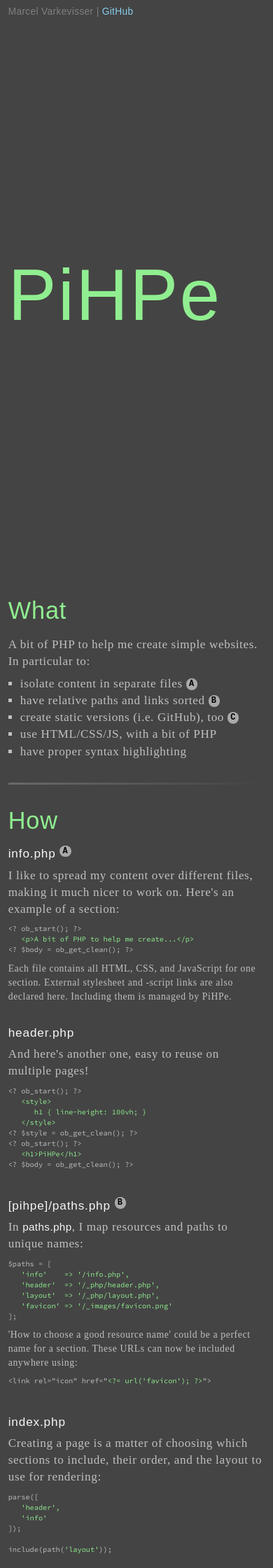
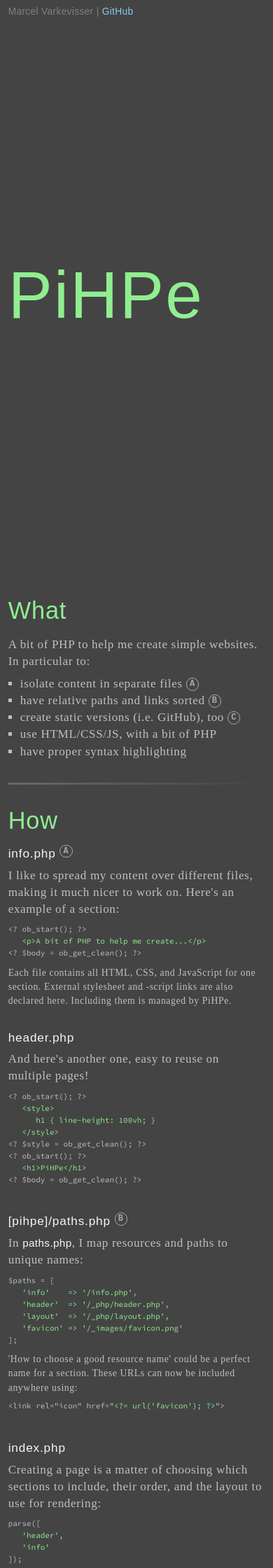
Before and after one commit to marcelvark/pihpe, a PHP site: the page made by [pihpe]/examples/index.php in a window 390 px wide. Shown: the top 2240 px of the page at 70% size. Run offline with PHP 8.4, Linux system fonts and the light colour scheme; data that the repository does not hold is empty.

Commit message:
Mobile friendliness
Tried to make the example more mobile friendly. Especially monospace text became too small.

```diff
--- a/[pihpe]/build.html
+++ b/[pihpe]/build.html
@@ -1,5 +1,7 @@
 
-
+<head>
+	<meta name="viewport" content="width=device-width, initial-scale=1, maximum-scale=1">
+</head>
 
 <p>
 	<b><span style="font-family: sans-serif">PiHPe</span></b>
--- a/[pihpe]/build.php
+++ b/[pihpe]/build.php
@@ -45,6 +45,10 @@
    */
 ?>
 
+
+<head>
+   <meta name="viewport" content="width=device-width, initial-scale=1, maximum-scale=1">
+</head>
 
 <p>
    <b><span style="font-family: sans-serif">PiHPe</span></b><br>
--- a/_php/header.php
+++ b/_php/header.php
@@ -24,7 +24,7 @@
 
    <style>
       header { min-height: 100vh; }
-      h1 { line-height: 100vh; text-align: middle; font-size: 6rem; margin: 0; }
+      h1 { line-height: 100vh; text-align: middle; font-size: 5.5rem; margin: 0; }
       h1 a { padding: 0; color: inherit; }
       h1 a:hover { border: none; }
       footer { color: Gray; font-size: 0.8rem; letter-spacing: 0.025em; font-family: Arial, sans-serif; }
--- a/_php/layout.php
+++ b/_php/layout.php
@@ -30,6 +30,8 @@
 
       * { margin: 0; padding: 0; box-sizing: border-box; }
 
+      pre, code, kbd, samp, tt { font-family: monospace,monospace; font-size: 0.8em; }
+
       body { background-color: #444; }
       h1, h2, h3 { color: LightGreen; }
       p, li, pre, small { color: Silver; }
@@ -42,14 +44,16 @@
       ::selection { background: rgba(144, 238, 144, 0.99); color: #444; }
 
       html { font-size: calc(1rem + 0.3vw); }
+      /*html { font-size: 20px; }*/
       h1, h2, h3, a, kbd { letter-spacing: 0.025em; font-family: Arial, sans-serif; }
       h1, h2, h3 { font-weight: normal; }
       h1 { font-size: 3rem; }
       h2 { font-size: 2rem; }
       h3 { font-size: 1rem; }
       p a, p kbd { font-size: 89%; }
-      p, li { line-height: 140%; letter-spacing: 0.036em; font-family: Times New Roman, serif; }
-      pre, code { font-size: 0.6rem; font-family: Mono, monospace; }
+      p, li, small { line-height: 140%; letter-spacing: 0.036em; font-family: Times New Roman, serif; }
+      pre, code { font-size: 0.64rem; font-family: Mono, monospace, monospace; }
+      /* use font-size: 0.6rem for 80 character widths (0.64 allows for 75) */
       small { font-size: 0.8rem; letter-spacing: 0.045em; }
 
       h1, h2 { width: 100%; }
--- a/info.php
+++ b/info.php
@@ -28,7 +28,8 @@
       pre mark, li mark { color: LightGreen; }
 
       li span, h3 span {
-         padding: 0.1em 0.35em; border-radius: 1em; background-color: DarkGray; color: Black;
+         padding: 0.1em 0.35em;
+         border: 0.1rem solid DarkGray; color: DarkGray; border-radius: 1em;
          font-size: 0.7rem; font-weight: bold; font-family: Courier New, monospace;
          vertical-align: top;
       }
```
